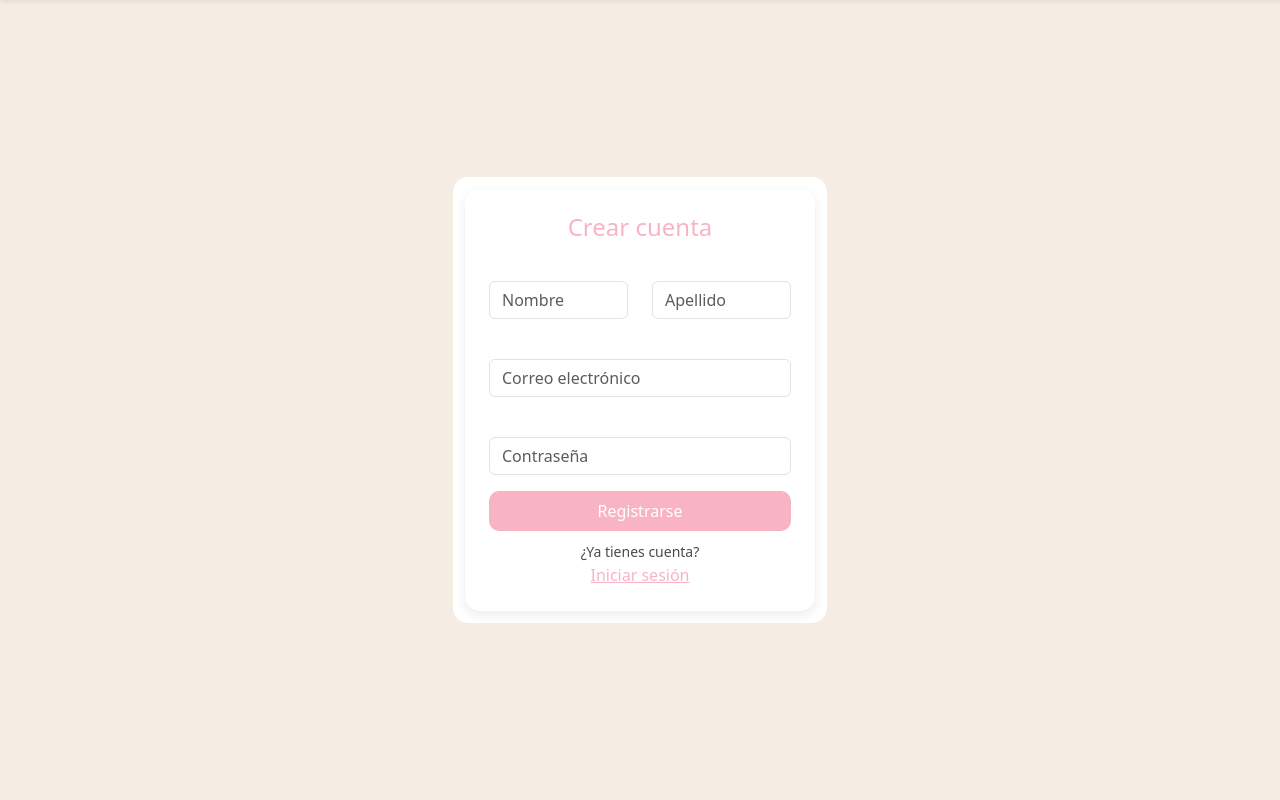
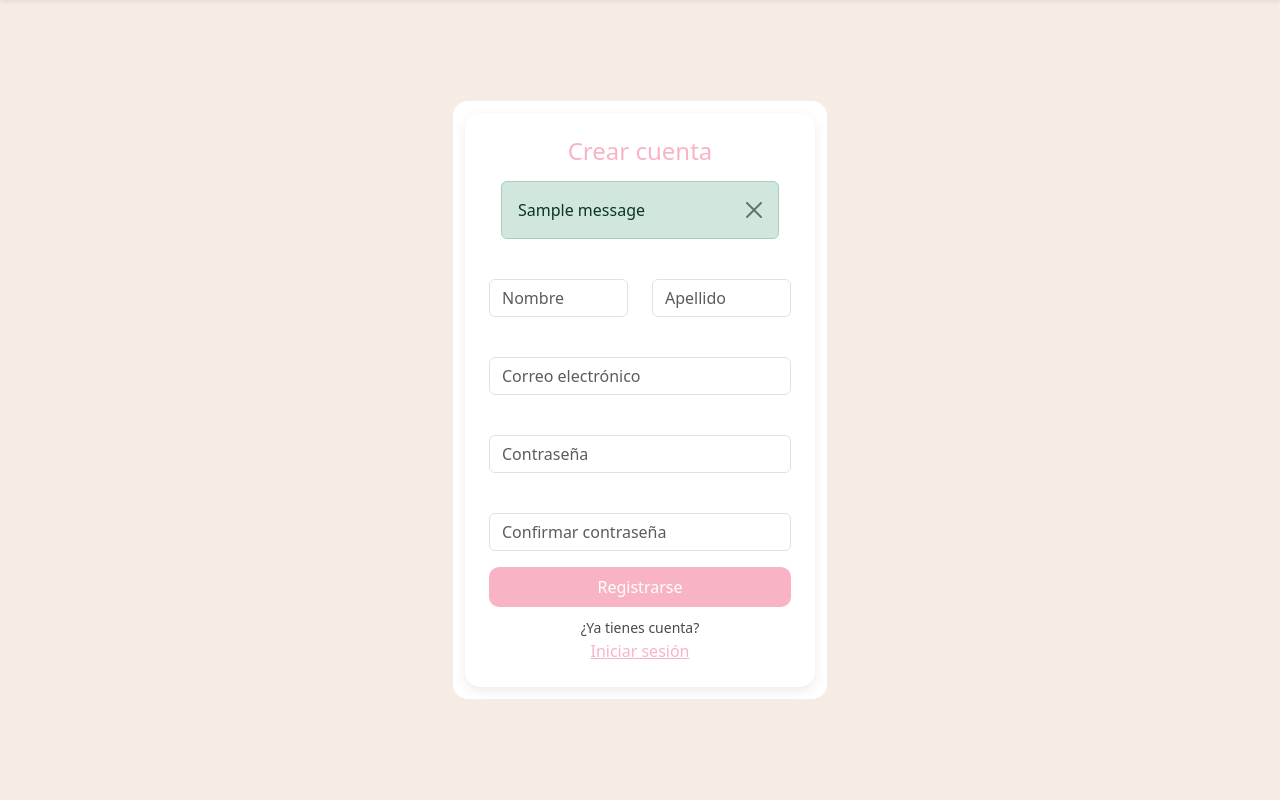
Before and after one commit to Alicia-09/gestor_tareas, a Flask app: page /registro in a window 1280 px wide. Shown: the part 120-920 px from the top of the page. Run offline with Flask 3, Linux system fonts and the light colour scheme; one stand-in notice (Sample message) is shown.

Commit message:
validar registro

```diff
--- a/app.py
+++ b/app.py
@@ -39,8 +39,26 @@ def ValidaSesion():
 
     return redirect(url_for('login'))
 
-@app.route("/registro")
+@app.route("/registro", methods=["GET", "POST"])
 def registro():
+    if request.method == "POST":
+        nombre = request.form.get("Nombre")
+        apellido = request.form.get("Apellido")
+        email = request.form.get("Email")
+        contra = request.form.get("Contra")
+        contraConfirm = request.form.get("ContraConfirm")
+
+        if contra != contraConfirm:
+            flash("La contraseña no coincide", "error")
+            return render_template("registro.html")
+
+        session['usuario_email'] = email
+        session['usuario'] = nombre
+        session['loggeado'] = True
+
+        flash(f"Cuenta creada correctamente para el usuario:{nombre} {apellido}", "success")
+        return redirect(url_for("inicio"))
+
     return render_template("registro.html")
 
 @app.route("/inicio")
--- a/static/estilos.css
+++ b/static/estilos.css
@@ -92,11 +92,6 @@ body {
     color: #F8B4C4;
 }
 
-.logo-img {
-    height: 40px;
-}
-
-
 /* navbar */
 
 .navbar {
--- a/templates/base_publica.html
+++ b/templates/base_publica.html
@@ -14,11 +14,8 @@
 
     <nav class="navbar bg-white shadow-sm">
         <div class="container d-flex justify-content-center align-items-center">
-
-            <!-- Logo -->
             <img src="{{ url_for('static', filename='img/logotipo.png') }}" alt="Logo" class="me-2">
 
-            <!-- Título dinámico -->
             <h5 class="mb-0 titulo-rosa">
                 {% block titulo %}{% endblock %}
             </h5>
--- a/templates/inicio.html
+++ b/templates/inicio.html
@@ -11,7 +11,6 @@
     <i class="fa-solid fa-circle-plus"></i> Añadir tarea
 </button>
 
-<!-- tarjeta -->
 <div class="card-custom mb-2 d-flex justify-content-between align-items-center">
   <!-- IZQUIERDA -->
   <div class="d-flex align-items-center">
@@ -45,7 +44,7 @@
   </div>
 </div>
 
-<!-- MODAL EDITAR (ESTÁTICO) -->
+<!-- MODAL EDITAR -->
 <div class="modal fade" id="editar1">
   <div class="modal-dialog">
     <div class="modal-content">
--- a/templates/registro.html
+++ b/templates/registro.html
@@ -1,36 +1,57 @@
-{% extends "base_publica.html" %}
-
-{% block titulo %}Registro{% endblock %}
-
-{% block contenido %}
+{% extends "base_publica.html" %} {% block titulo %}Registro{% endblock %} {%
+block contenido %}
 
 <div class="login-container">
   <div class="card-login bg-white p-4">
     <h4 class="titulo-rosa text-center mb-3">Crear cuenta</h4>
 
-<form method="POST">
+    <div class="container mt-2">
+      {% with messages = get_flashed_messages(with_categories=true) %} {% if
+      messages %} {% for category, message in messages %}
+      <div
+        class="alert alert-{{ 'danger' if category == 'error' else 'success' }} alert-dismissible fade show"
+        role="alert">
+        {{ message }}
+        <button
+          type="button"
+          class="btn-close"
+          data-bs-dismiss="alert"
+          aria-label="Close">
+        </button>
+      </div>
+      {% endfor %} {% endif %} {% endwith %}
+    </div>
+
+    <form method="POST" action="{{ url_for('registro') }}">
       <!-- nombre usuario-->
       <section class="row mb-3">
         <div class="col-6">
           <label for="Nombre" class="form-label"></label>
-            <input type="text"
+          <input
+            type="text"
             class="form-control"
-            id="Nombre" name="Nombre"
-            required minlength="3"
-            maxlength="20" placeholder="Nombre"
+            id="Nombre"
+            name="Nombre"
+            required
+            minlength="3"
+            maxlength="20"
+            placeholder="Nombre"
             value="{{ request.form.get('Nombre', '')}}"
-            required/>
+            required
+          />
         </div>
 
         <div class="col-6">
           <label for="Apellido" class="form-label"></label>
-            <input type="text"
+          <input
+            type="text"
             class="form-control"
             id="Apellido"
             name="Apellido"
             value="{{ request.form.get('Apellido', '')}}"
             placeholder="Apellido"
-            required/>
+            required
+          />
         </div>
       </section>
 
@@ -45,13 +66,14 @@
           placeholder="Correo electrónico"
           pattern="[a-z0-9._%+-]+@[a-z0-9.-]+\.[a-z]{2,}$"
           value="{{ request.form.get('Email', '')}}"
-            required/>
+          required
+        />
       </div>
 
       <!-- contraseña -->
+
         <div class="mb-3">
           <label for="Contra" class="form-label"></label>
-
           <input
             type="password"
             class="form-control"
@@ -60,17 +82,33 @@
             placeholder="Contraseña"
             aria-describedby="passwordHelp"
             pattern="(?=.*\d)(?=.*[a-z])(?=.*[A-Z]).{8,}"
-          title="Debe contener al menos un número, una mayúscula, una minúscula y al menos 8 caracteres"
-          required/>
+            title=" Minimo 8 caracteres, incluye mayusculas, minusculas y un caracter
+            especial"
+          />
         </div>
 
+        <div class="mb-3">
+          <label for="ContraConfirm" class="form-label"></label>
+          <input
+            type="password"
+            class="form-control"
+            id="ContraConfirm"
+            name="ContraConfirm"
+            placeholder="Confirmar contraseña"
+          />
+        </div>
+      </section>
+
       <button class="btn boton-rosa w-100 mb-2">Registrarse</button>
-
     </form>
 
     <div class="text-center">
-    <small>¿Ya tienes cuenta?</small><br>
-    <a href="http://127.0.0.1:5000/login" class="titulo-rosa">Iniciar sesión</a>
+      <small>¿Ya tienes cuenta?</small><br />
+      <a href="http://127.0.0.1:5000/login" class="titulo-rosa"
+        >Iniciar sesión</a
+      >
     </div>
 
     {% endblock %}
+  </div>
+</div>
```
Lines whose indentation alone changed are shown as unchanged.
